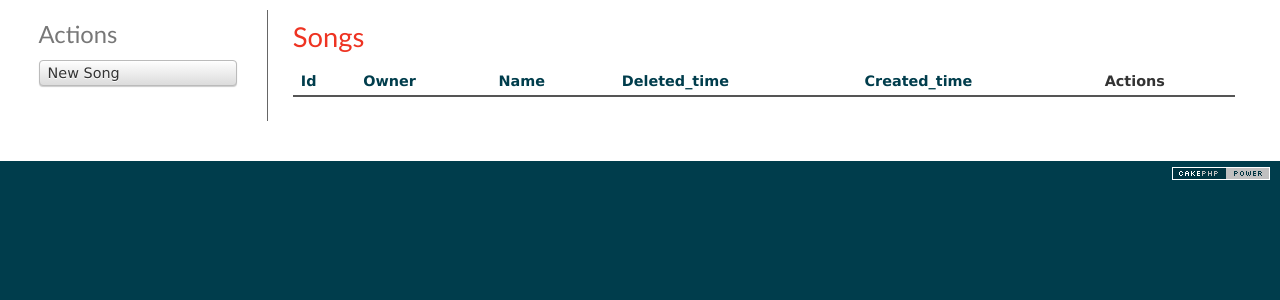
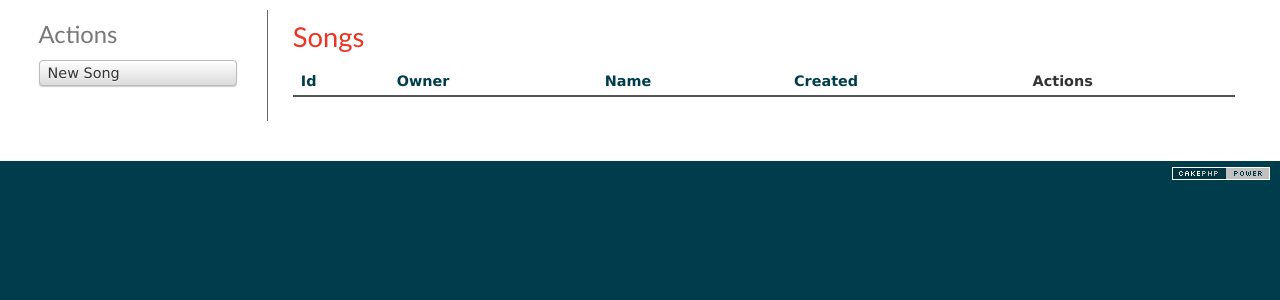
Before and after one commit to cdzombak/colab, a CakePHP app: the page made by colab/app/View/Songs/index.ctp in a window 1280 px wide. Shown: the part 47-347 px from the top of the page. Run offline with PHP 8.4 and a stand-in for CakePHP, Linux system fonts and the light colour scheme; the template is opened without the code that fills it, so the values that code supplies are empty; some libraries are stand-ins or nearby versions.

Commit message:
fix an error on the Songs index view

```diff
--- a/colab/app/View/Songs/index.ctp
+++ b/colab/app/View/Songs/index.ctp
@@ -5,8 +5,7 @@
 			<th><?php echo $this->Paginator->sort('id');?></th>
 			<th><?php echo $this->Paginator->sort('owner');?></th>
 			<th><?php echo $this->Paginator->sort('name');?></th>
-			<th><?php echo $this->Paginator->sort('deleted_time');?></th>
-			<th><?php echo $this->Paginator->sort('created_time');?></th>
+			<th><?php echo $this->Paginator->sort('created');?></th>
 			<th class="actions"><?php echo __('Actions');?></th>
 	</tr>
 	<?php
@@ -15,8 +14,7 @@
 		<td><?php echo h($song['Song']['id']); ?>&nbsp;</td>
 		<td><?php echo h($song['Song']['owner']); ?>&nbsp;</td>
 		<td><?php echo h($song['Song']['name']); ?>&nbsp;</td>
-		<td><?php echo h($song['Song']['deleted_time']); ?>&nbsp;</td>
-		<td><?php echo h($song['Song']['created_time']); ?>&nbsp;</td>
+		<td><?php echo h($song['Song']['created']); ?>&nbsp;</td>
 		<td class="actions">
 			<?php echo $this->Html->link(__('View'), array('action' => 'view', $song['Song']['id'])); ?>
 			<?php echo $this->Html->link(__('Edit'), array('action' => 'edit', $song['Song']['id'])); ?>
```
